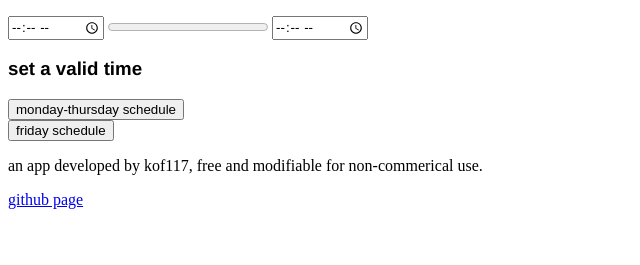
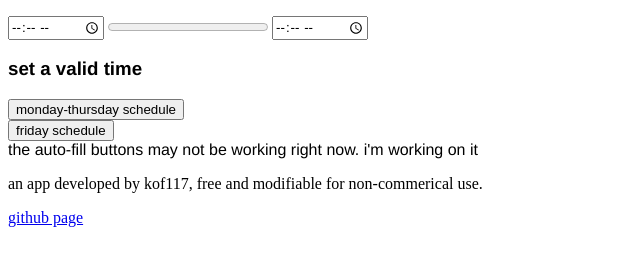
Before and after one commit to kof117/when-does-class-end, a plain HTML site: page index.html in a window 1280 px wide. Shown: the part 105-370 px from the top of the page, without its empty margins (0-640 px from the left). Drawn offline with Linux system fonts and the light colour scheme.

Commit message:
Update index.html with auto-fill button status message
Added a message indicating that the auto-fill buttons may not be working.

```diff
--- a/index.html
+++ b/index.html
@@ -21,6 +21,8 @@
     <button id="typMonThur">monday-thursday schedule</button>
     <br>
     <button id="typFri">friday schedule</button>
+    <br>
+    <span>the auto-fill buttons may not be working right now. i'm working on it</span>
     <footer>
         <p>an app developed by kof117, free and modifiable for non-commerical use.</p>
         <a href="https://github.com/kof117/when-does-class-end">github page</a>
```
